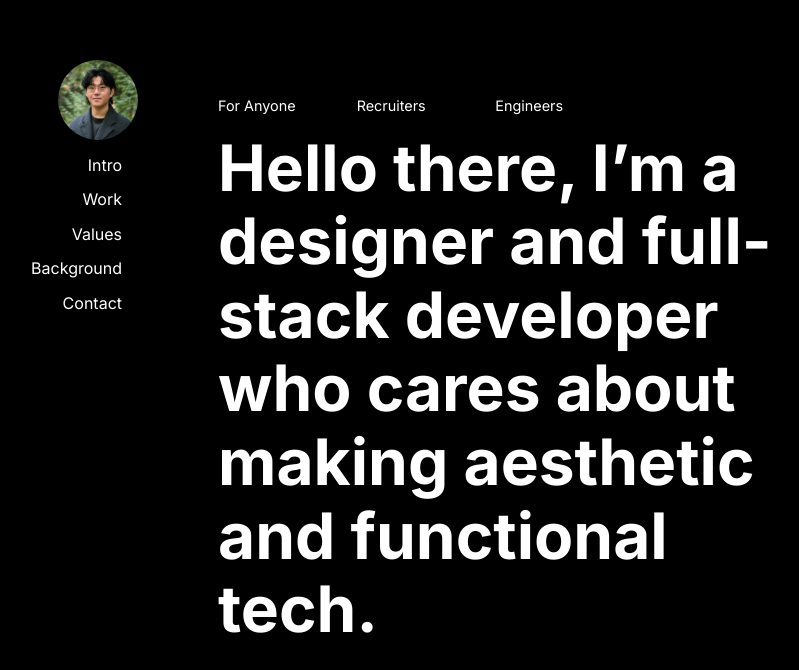
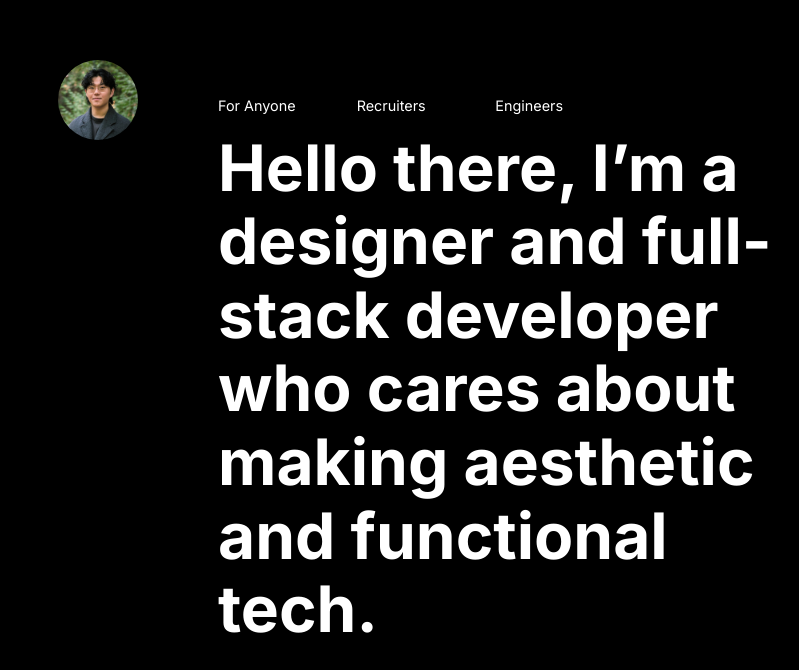
Before and after one commit to wajeff/portfolio-website, a React (Vite) app: page / in a window 1280 px wide. Shown: the part 130-800 px from the top of the page, without its empty margins (166-965 px from the left). Built offline with nearby package versions, Linux system fonts and the light colour scheme.

Commit message:
Added animation on DOM load to Nav list and Work list
Changed Work component layout to be consistent instead of left (image) right (text) alternating order

Added border-radius to project photos

```diff
--- a/src/components/Hero/Hero.module.css
+++ b/src/components/Hero/Hero.module.css
@@ -17,6 +17,8 @@
 
 }
 .hero__list-item{
+    opacity: 0;
+
     flex: 1 1 100%;
     font-size:.9rem;
     list-style: none;
@@ -28,6 +30,33 @@
     overflow-y: hidden;
     max-width:70%;
 }
+.hero__list-item{
+    opacity: 0;
+    transform: translateX(-20px);
+    animation: dropDown 0.4s forwards ease;
+    animation-fill-mode: forwards;
+
+  }
+
+  /* Apply delay per item */
+  .hero__list-item:nth-child(1) {
+    animation-delay: 0.4s;
+  }
+  .hero__list-item:nth-child(2) {
+    animation-delay: 0.8s;
+  }
+  .hero__list-item:nth-child(3) {
+    animation-delay: 1.2s;
+  }
+  .hero__list-item:nth-child(4) {
+    animation-delay: 1.6s;
+  }
+  @keyframes dropDown {
+    to {
+      opacity: 1;
+      transform: translateY(0);
+    }
+  }
 @media (max-width: 750px) {
     .hero{
         padding-left:3rem;
--- a/src/components/Nav/Nav.module.css
+++ b/src/components/Nav/Nav.module.css
@@ -46,6 +46,42 @@
     margin-right:2rem;
     overflow:hidden;
 }
+
+
+/* Menu Drop Down Animation*/
+.nav__list-item{
+    opacity: 0;
+    transform: translateY(-20px);
+    animation: dropDown 0.4s forwards ease;
+    animation-fill-mode: forwards;
+
+  }
+  .nav__list-item:nth-child(1) {
+    animation-delay: 0.2s;
+  }
+  .nav__list-item:nth-child(2) {
+    animation-delay: 0.4s;
+  }
+  .nav__list-item:nth-child(3) {
+    animation-delay: 0.6s;
+  }
+  .nav__list-item:nth-child(4) {
+    animation-delay: 0.8s;
+  }
+  .nav__list-item:nth-child(5) {
+    animation-delay: 1.0s;
+  }
+  .nav__list-item:nth-child(6) {
+    animation-delay: 1.2s;
+  }
+  @keyframes dropDown {
+    to {
+      opacity: 1;
+      transform: translateY(0);
+    }
+  }
+
+
 @media (max-width: 750px) {
     .nav {
       display: none;
--- a/src/components/Work/Work.jsx
+++ b/src/components/Work/Work.jsx
@@ -23,16 +23,17 @@ function Work() {
             {/*Second Section */}
 
             <section className={styles["work__works"]}>
+                <img
+                    className = {styles["work__works-image"]}
+                    src='../../src/assets/Work/candor.png'
+                />
                 <section className = {styles["work__works-description"]}>
                     <h3 className = {styles["work__works-title"]}>Candor Lease</h3>
                     <p className={styles["work__works-paragraph"]}>
                         Full stack React App that simplies the creation of best practice Toronto rental contracts.
                     </p>
                 </section>
-                <img
-                    className = {styles["work__works-image"]}
-                    src='../../src/assets/Work/candor.png'
-                />
+
             </section>
 
             {/*Third Section */}
--- a/src/components/Work/Work.module.css
+++ b/src/components/Work/Work.module.css
@@ -20,6 +20,7 @@
 }
 .work__works-image {
     flex:.25 1;
+    border-radius: 10%;
 }
 .work__works-paragraph{
     flex:1;
```
